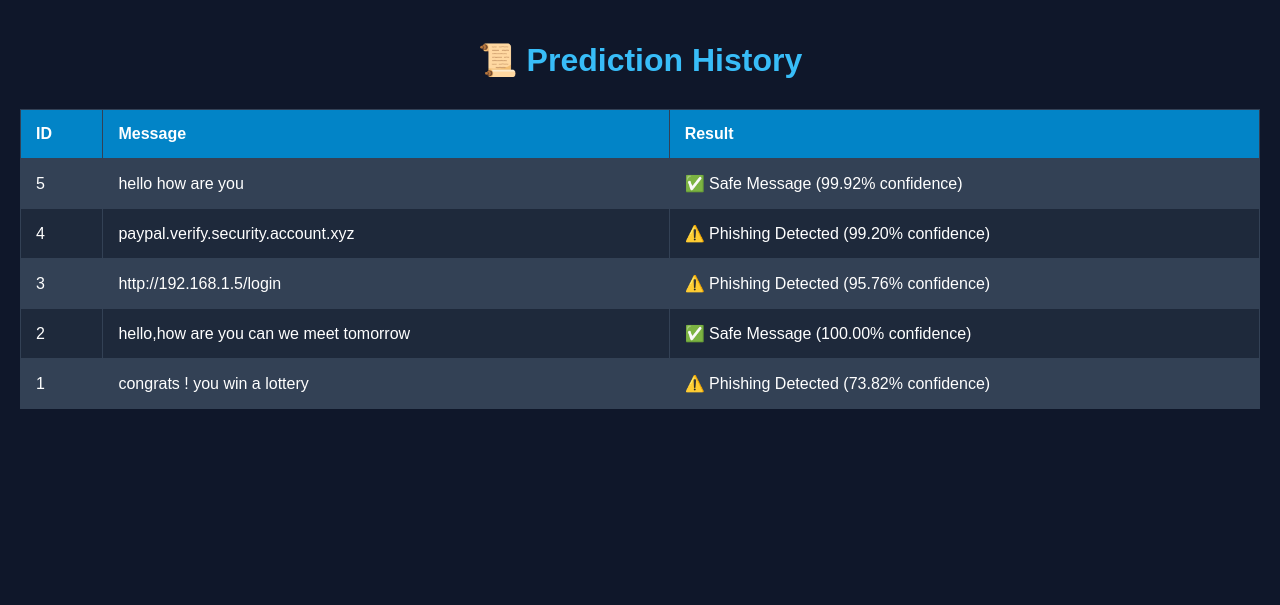
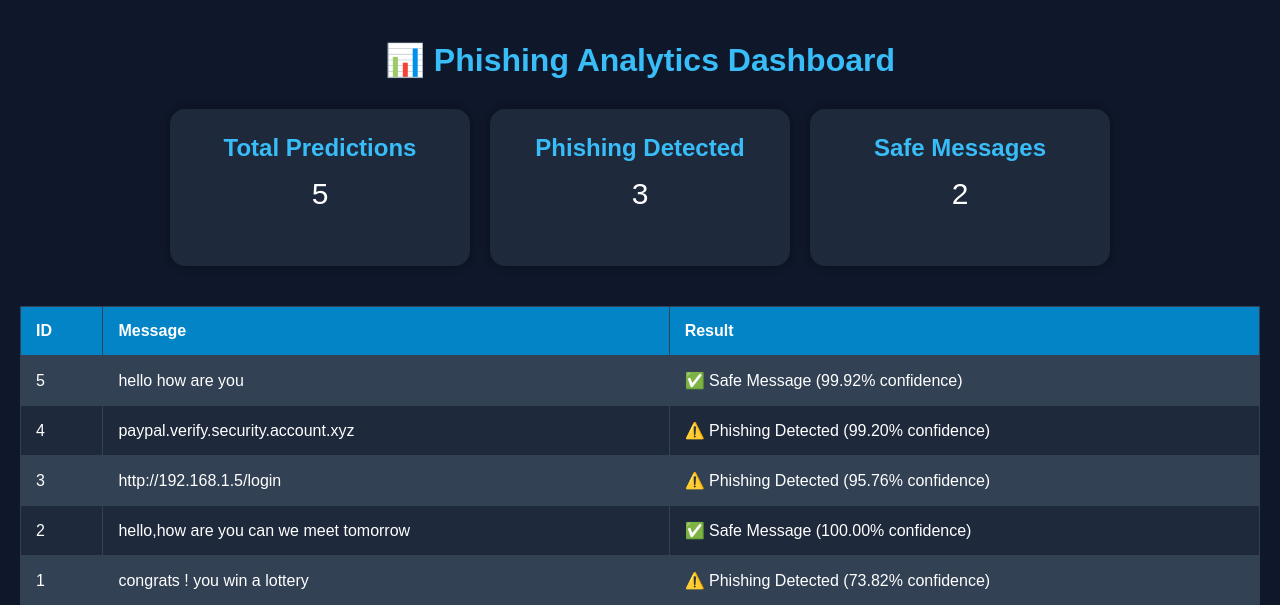
Before and after one commit to riya-builds/AI-Phishing-Detection-System, a Flask app: page /history in a window 1280 px wide. Shown: the top 605 px of the page. Run offline with Flask 3, Linux system fonts and the light colour scheme; data comes from the database, SQL or seed files in the repository; both versions use the stored data as it was after the commit; parts of the project's set-up code (start-up, migrations or seed data) failed here and were passed over.

Commit message:
Added advanced phishing detection

```diff
--- a/app.py
+++ b/app.py
@@ -14,6 +14,7 @@ vectorizer = joblib.load("vectorizer.pkl")
 # ---------------- HOME PAGE ----------------
 @app.route('/')
 def home():
+
     return render_template('index.html')
 
 # ---------------- PREDICTION ----------------
@@ -23,7 +24,7 @@ def predict():
     # Get user message
     user_message = request.form['message']
 
-    # ---------------- URL / PHISHING CHECK ----------------
+    # ---------------- ADVANCED PHISHING PATTERNS ----------------
 
     suspicious_patterns = [
 
@@ -39,9 +40,21 @@ def predict():
         r"password",
         r"paypal",
         r"free",
-        r"urgent"
+        r"urgent",
+
+        # Suspicious TLDs
+        r"\.xyz",
+        r"\.top",
+        r"\.club",
+        r"\.online",
+        r"\.site",
+
+        # IP-based URLs
+        r"http[s]?://\d+\.\d+\.\d+\.\d+",
 
     ]
+
+    # ---------------- URL FLAG ----------------
 
     url_flag = False
 
@@ -51,6 +64,16 @@ def predict():
 
             url_flag = True
             break
+
+    # ---------------- SUBDOMAIN DETECTION ----------------
+
+    subdomain_flag = False
+
+    dots = user_message.count('.')
+
+    if dots >= 4:
+
+        subdomain_flag = True
 
     # ---------------- ML PREDICTION ----------------
 
@@ -65,7 +88,7 @@ def predict():
 
     # ---------------- FINAL DECISION ----------------
 
-    if result == 1 or url_flag:
+    if result == 1 or url_flag or subdomain_flag:
 
         prediction = (
             f"⚠️ Phishing Detected "
@@ -100,6 +123,8 @@ def predict():
 
     connection.close()
 
+    # ---------------- RETURN RESULT ----------------
+
     return render_template(
         'index.html',
         prediction_text=prediction
@@ -123,14 +148,42 @@ def history():
 
     rows = cursor.fetchall()
 
+    # ---------------- ANALYTICS ----------------
+
+    total_predictions = len(rows)
+
+    phishing_count = 0
+    safe_count = 0
+
+    for row in rows:
+
+        result = row[2]
+
+        if "Phishing" in result:
+
+            phishing_count += 1
+
+        else:
+
+            safe_count += 1
+
     connection.close()
 
     return render_template(
+
         'history.html',
-        rows=rows
+
+        rows=rows,
+
+        total_predictions=total_predictions,
+
+        phishing_count=phishing_count,
+
+        safe_count=safe_count
     )
 
 # ---------------- RUN APP ----------------
+
 if __name__ == "__main__":
 
     port = int(os.environ.get("PORT", 5000))
--- a/templates/history.html
+++ b/templates/history.html
@@ -8,7 +8,7 @@
     <meta name="viewport"
           content="width=device-width, initial-scale=1.0">
 
-    <title>Prediction History</title>
+    <title>Analytics Dashboard</title>
 
     <style>
 
@@ -31,6 +31,48 @@
             color: #38bdf8;
 
             margin-bottom: 30px;
+        }
+
+        .cards {
+
+            display: flex;
+
+            gap: 20px;
+
+            justify-content: center;
+
+            flex-wrap: wrap;
+
+            margin-bottom: 40px;
+        }
+
+        .card {
+
+            background: #1e293b;
+
+            padding: 25px;
+
+            border-radius: 15px;
+
+            width: 250px;
+
+            text-align: center;
+
+            box-shadow: 0px 0px 10px rgba(0,0,0,0.4);
+        }
+
+        .card h2 {
+
+            margin: 0;
+
+            color: #38bdf8;
+        }
+
+        .card p {
+
+            font-size: 30px;
+
+            margin-top: 15px;
         }
 
         table {
@@ -67,7 +109,39 @@
 
 <body>
 
-    <h1>📜 Prediction History</h1>
+    <h1>📊 Phishing Analytics Dashboard</h1>
+
+    <!-- ANALYTICS CARDS -->
+
+    <div class="cards">
+
+        <div class="card">
+
+            <h2>Total Predictions</h2>
+
+            <p>{{ total_predictions }}</p>
+
+        </div>
+
+        <div class="card">
+
+            <h2>Phishing Detected</h2>
+
+            <p>{{ phishing_count }}</p>
+
+        </div>
+
+        <div class="card">
+
+            <h2>Safe Messages</h2>
+
+            <p>{{ safe_count }}</p>
+
+        </div>
+
+    </div>
+
+    <!-- HISTORY TABLE -->
 
     <table>
 
```
Also changed, not shown: predictions.db.
